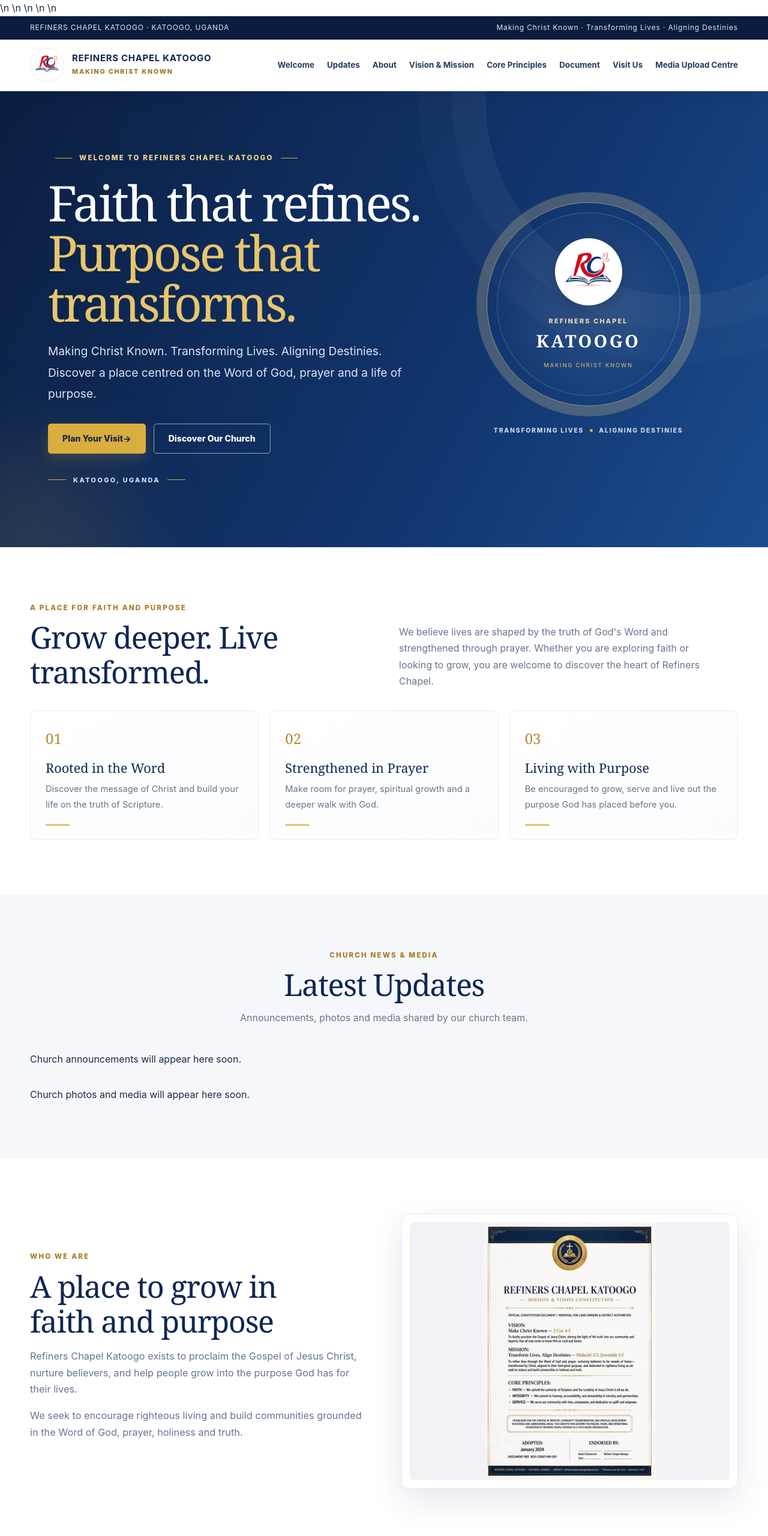
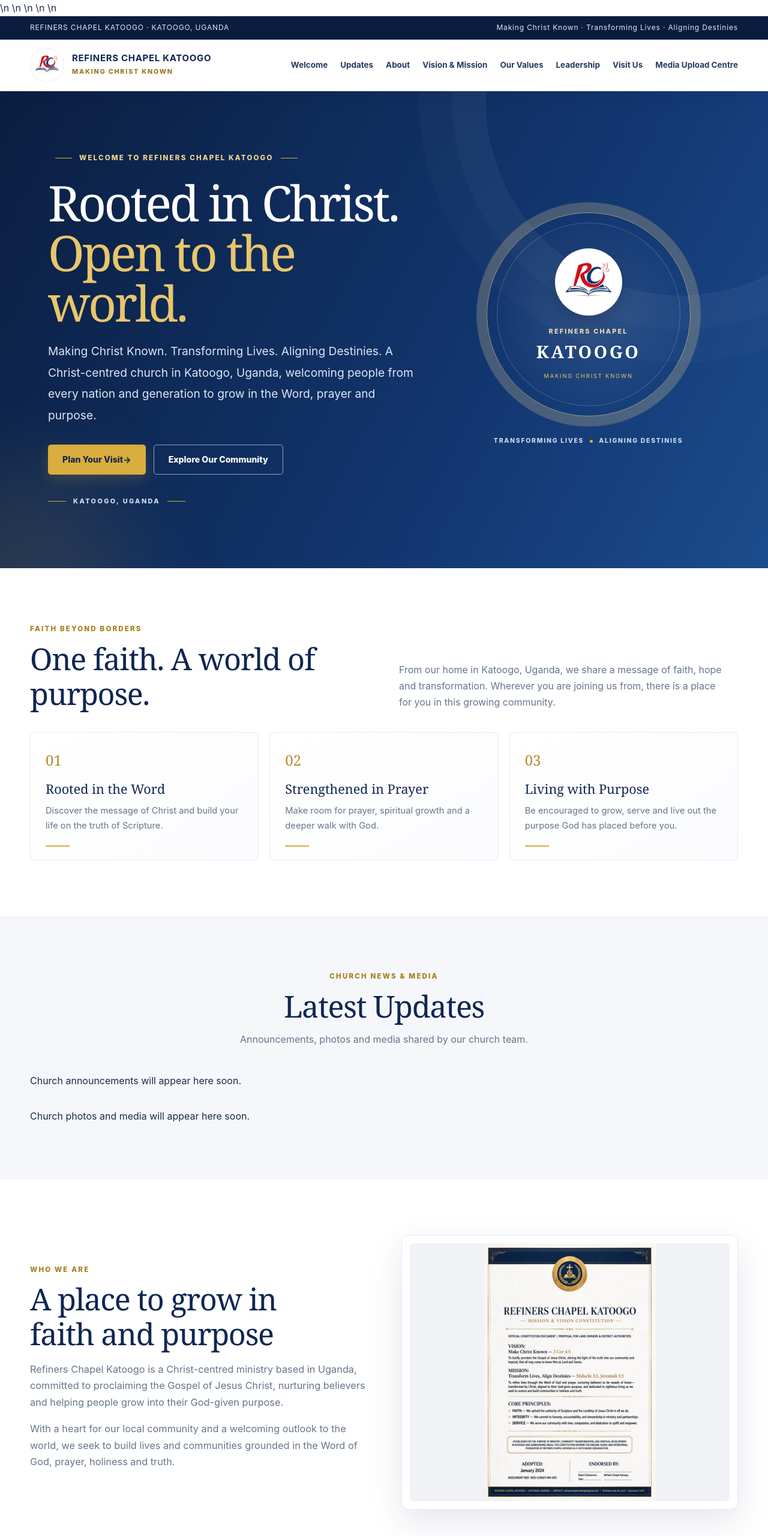
Before and after one commit to Refiners-chapel-katoogo/Refiners-chapel-website, a plain HTML site: page index.html in a window 1280 px wide. Shown: the top 2560 px of the page at 60% size. Drawn offline with nearby package versions, Linux system fonts and the light colour scheme; no server answers.

Commit message:
Make homepage internationally welcoming and feature Pastor Abby

```diff
--- a/index.html
+++ b/index.html
@@ -4,10 +4,10 @@
   <meta charset="UTF-8">
   <meta name="viewport" content="width=device-width, initial-scale=1">
   <meta name="theme-color" content="#102653">\n  <meta name="robots" content="index,follow">\n  <meta property="og:type" content="website">
-  <meta name="description" content="Welcome to Refiners Chapel Katoogo. Making Christ Known, Transforming Lives, Aligning Destinies through the Word of God and prayer.">
+  <meta name="description" content="Refiners Chapel Katoogo is a Christ-centred church in Uganda, led by Pastor Abby. Making Christ Known, Transforming Lives and Aligning Destinies through the Word of God and prayer.">
   <meta property="og:title" content="Refiners Chapel Katoogo">
   <meta property="og:description" content="Making Christ Known. Transforming Lives. Aligning Destinies.">
-  <title>Refiners Chapel Katoogo | Faith, Purpose &amp; Transformation</title>\n  <link rel="preconnect" href="https://fonts.googleapis.com">\n  <link rel="preconnect" href="https://fonts.gstatic.com" crossorigin>
+  <title>Refiners Chapel Katoogo | Refiners Chapel Katoogo | A Global Heart, Rooted in Christ</title>\n  <link rel="preconnect" href="https://fonts.googleapis.com">\n  <link rel="preconnect" href="https://fonts.gstatic.com" crossorigin>
   <style>
 
 :root{--navy:#102653;--blue:#174a91;--gold:#d9ad3e;--ink:#1c2b43;--muted:#66758c;--paper:#f5f7fb;--line:#e5eaf2;--white:#fff;--shadow:0 20px 55px rgba(16,38,83,.11);--max:1180px}
@@ -21,7 +21,7 @@ nav{display:flex;align-items:center;gap:21px}nav a{text-decoration:none;color:#2
 .pillars{display:grid;grid-template-columns:repeat(3,1fr);gap:20px}.pillar{position:relative;background:#fff;border:1px solid var(--line);border-radius:10px;padding:30px 27px;box-shadow:0 10px 30px rgba(16,38,83,.045);transition:transform .2s,box-shadow .2s}.pillar:hover{transform:translateY(-4px);box-shadow:var(--shadow)}.pillar .number{display:grid;place-items:center;width:43px;height:43px;border-radius:50%;background:#f8f0dc;color:#94701e;font-weight:900;margin-bottom:19px}.pillar h3{color:var(--navy);font-size:1.12rem;margin:0 0 8px}.pillar h3+h3{font-family:Georgia,serif;font-size:1.28rem;font-weight:500}.pillar p{color:var(--muted);margin:0}.scripture{margin-top:17px;color:#9a7623;font-size:.82rem;font-weight:800}
 .values{display:flex;justify-content:center;gap:14px;flex-wrap:wrap}.value{border:1px solid rgba(232,200,110,.6);border-radius:5px;padding:12px 26px;color:#f1d987;font-weight:800;letter-spacing:.03em;background:rgba(255,255,255,.035)}
 .document-wrap{display:grid;grid-template-columns:.8fr 1.2fr;gap:42px;align-items:center}.document-wrap p{color:var(--muted)}.document-image{background:#fff;padding:12px;border:1px solid var(--line);border-radius:12px;box-shadow:var(--shadow)}.document-image img{width:100%;max-height:560px;object-fit:contain;object-position:top;background:#f1f3f7;border-radius:7px}
-.visit-card{background:linear-gradient(120deg,#102653,#174a91);border-radius:12px;border-left:5px solid var(--gold);padding:clamp(28px,5vw,48px);color:#fff;display:flex;align-items:center;justify-content:space-between;gap:25px;box-shadow:var(--shadow)}.visit-card h2{color:#fff;margin:5px 0 8px}.visit-card p{color:#d5e0f0;margin:0}.visit-card .kicker{color:#e8c86e}
+.leader-card{max-width:850px;margin:auto;display:flex;align-items:center;gap:34px;padding:clamp(25px,5vw,44px);border:1px solid var(--line);border-radius:12px;background:linear-gradient(125deg,#fff,#f7f9fc);box-shadow:var(--shadow)}.leader-monogram{flex:0 0 150px;width:150px;height:150px;border-radius:50%;display:grid;place-items:center;background:linear-gradient(145deg,#102653,#1b4c8d);border:6px solid #f3e8c8;outline:1px solid #d9ad3e;color:#f2d98e;font:500 2.7rem Georgia,serif;letter-spacing:.06em}.leader-copy h3{font:500 clamp(1.8rem,4vw,2.6rem) Georgia,serif;color:var(--navy);margin:4px 0 8px}.leader-copy p{color:var(--muted);margin:0 0 14px}.leader-location{font-size:.68rem;font-weight:850;letter-spacing:.14em;color:#9a7623}.visit-card{background:linear-gradient(120deg,#102653,#174a91);border-radius:12px;border-left:5px solid var(--gold);padding:clamp(28px,5vw,48px);color:#fff;display:flex;align-items:center;justify-content:space-between;gap:25px;box-shadow:var(--shadow)}.visit-card h2{color:#fff;margin:5px 0 8px}.visit-card p{color:#d5e0f0;margin:0}.visit-card .kicker{color:#e8c86e}
 footer{background:#08172f;color:#d6dfed;padding:32px 0}.footer-inner{display:flex;justify-content:space-between;gap:20px;align-items:center;flex-wrap:wrap}.footer-brand{font-weight:850;color:#fff;letter-spacing:.04em}footer small{color:#aebbd0}.back-top{color:#e8c86e;text-decoration:none;font-weight:750;font-size:.88rem}
 .public-updates{display:grid;grid-template-columns:repeat(auto-fit,minmax(240px,1fr));gap:18px;margin-bottom:32px}.public-announcement{background:#fff;border:1px solid var(--line);border-radius:10px;padding:23px;box-shadow:0 8px 24px rgba(16,38,83,.05)}.public-announcement h3{color:var(--navy);margin:0 0 8px}.public-announcement p{color:var(--muted);white-space:pre-wrap;margin:8px 0}.public-announcement small{color:var(--muted)}.urgent-label{display:inline-block;color:#a12b35;font-size:.72rem;font-weight:900;letter-spacing:.08em;margin-bottom:7px}.public-media{display:grid;grid-template-columns:repeat(auto-fit,minmax(190px,1fr));gap:16px}.public-media figure{margin:0;background:#fff;border:1px solid var(--line);border-radius:10px;overflow:hidden}.public-media img,.public-media video{width:100%;height:190px;object-fit:cover;background:#e9edf2}.public-media figcaption{padding:13px 15px;color:var(--navy);font-weight:750}.public-media a{color:#9a7623}
 :focus-visible{outline:3px solid var(--gold);outline-offset:3px}
@@ -34,7 +34,7 @@ footer{background:#08172f;color:#d6dfed;padding:32px 0}.footer-inner{display:fle
 .hero{padding:clamp(68px,8vw,108px) 0}.hero-layout{display:grid;grid-template-columns:1.18fr .82fr;align-items:center;gap:50px;max-width:1120px}.hero-copy{text-align:left}.hero-copy h1{font-size:clamp(2.8rem,6.4vw,5.4rem);margin:22px 0}.hero-copy h1 span{color:#e7c66c}.hero-copy p{margin:0 0 31px}.hero-copy .actions{justify-content:flex-start}.hero-note{display:flex;align-items:center;gap:12px;margin-top:35px;color:#d2ddef;font-size:.68rem;font-weight:800;letter-spacing:.22em}.hero-note-line{width:30px;height:1px;background:#d9ad3e}
 .hero-emblem{display:flex;flex-direction:column;align-items:center;justify-content:center;min-height:360px;position:relative}.emblem-ring{width:min(100%,340px);aspect-ratio:1;border:1px solid rgba(233,202,123,.65);border-radius:50%;padding:16px;box-shadow:0 0 0 16px rgba(255,255,255,.035),0 0 0 17px rgba(233,202,123,.22);display:grid;place-items:center}.emblem-inner{width:100%;height:100%;border:1px solid rgba(255,255,255,.2);border-radius:50%;display:flex;flex-direction:column;align-items:center;justify-content:center;text-align:center;padding:26px;background:radial-gradient(circle,rgba(255,255,255,.10),rgba(255,255,255,.015) 70%)}.emblem-inner img{width:112px;height:112px;object-fit:contain;background:#fff;border-radius:50%;padding:7px;margin-bottom:17px;box-shadow:0 10px 28px rgba(0,0,0,.2)}.emblem-inner span{font-size:.68rem;letter-spacing:.2em;color:#e7d8ad;font-weight:800}.emblem-inner strong{font-family:Georgia,serif;font-size:1.8rem;color:#fff;letter-spacing:.12em}.emblem-inner small{font-size:.58rem;letter-spacing:.2em;color:#e7c66c;margin-top:8px}.emblem-caption{margin-top:32px;color:#cbd8eb;font-size:.65rem;letter-spacing:.17em;font-weight:800;display:flex;align-items:center;gap:10px}.emblem-caption i{width:5px;height:5px;background:#d9ad3e;border-radius:50%}
 .welcome-section{background:#fff}.welcome-intro{display:grid;grid-template-columns:1fr 1fr;gap:50px;align-items:end;margin-bottom:35px}.welcome-intro h2{margin-bottom:0}.welcome-intro>p{margin:0;color:var(--muted);max-width:540px}.welcome-cards{display:grid;grid-template-columns:repeat(3,1fr);gap:18px}.welcome-card{min-height:205px;border:1px solid var(--line);padding:26px 25px 22px;border-radius:9px;display:flex;flex-direction:column;align-items:flex-start;justify-content:space-between;background:linear-gradient(145deg,#fff,#fbfcfe);transition:transform .2s,box-shadow .2s}.welcome-card:hover{transform:translateY(-4px);box-shadow:var(--shadow)}.welcome-icon{font-family:Georgia,serif;color:#b58b2c;font-size:1.5rem}.welcome-card h3{font-family:Georgia,serif;color:var(--navy);font-size:1.35rem;font-weight:500;margin:10px 0 5px}.welcome-card p{margin:0;color:var(--muted);font-size:.92rem}.card-rule{width:40px;height:2px;background:var(--gold);margin-top:20px}
-@media(max-width:800px){.hero-layout{grid-template-columns:1fr;gap:44px}.hero-copy{text-align:center}.hero-copy .actions{justify-content:center}.hero-note{justify-content:center}.hero-emblem{min-height:300px}.emblem-ring{width:min(76vw,300px)}.emblem-inner img{width:95px;height:95px}.welcome-intro{grid-template-columns:1fr;gap:15px}.welcome-cards{grid-template-columns:1fr}.welcome-card{min-height:175px}}
+@media(max-width:800px){.leader-card{flex-direction:column;text-align:center}.leader-monogram{flex-basis:130px;width:130px;height:130px}.hero-layout{grid-template-columns:1fr;gap:44px}.hero-copy{text-align:center}.hero-copy .actions{justify-content:center}.hero-note{justify-content:center}.hero-emblem{min-height:300px}.emblem-ring{width:min(76vw,300px)}.emblem-inner img{width:95px;height:95px}.welcome-intro{grid-template-columns:1fr;gap:15px}.welcome-cards{grid-template-columns:1fr}.welcome-card{min-height:175px}}
 
   </style>
 </head>
@@ -49,7 +49,7 @@ footer{background:#08172f;color:#d6dfed;padding:32px 0}.footer-inner{display:fle
       </a>
       <button class="menu-toggle" type="button" aria-expanded="false" aria-controls="main-nav">Menu</button>
       <nav id="main-nav" aria-label="Main navigation">
-        <a href="#welcome">Welcome</a><a href="#updates">Updates</a><a href="#about">About</a><a href="#vision">Vision &amp; Mission</a><a href="#values">Core Principles</a><a href="#constitution">Document</a><a href="#visit">Visit Us</a><a href="admin.html">Media Upload Centre</a>
+        <a href="#welcome">Welcome</a><a href="#updates">Updates</a><a href="#about">About</a><a href="#vision">Vision &amp; Mission</a><a href="#values">Our Values</a><a href="#leadership">Leadership</a><a href="#visit">Visit Us</a><a href="admin.html">Media Upload Centre</a>
       </nav>
     </div>
   </header>
@@ -59,11 +59,11 @@ footer{background:#08172f;color:#d6dfed;padding:32px 0}.footer-inner{display:fle
       <div class="container hero-layout">
         <div class="hero-copy">
           <div class="eyebrow">Welcome to Refiners Chapel Katoogo</div>
-          <h1>Faith that refines.<br><span>Purpose that transforms.</span></h1>
-          <p>Making Christ Known. Transforming Lives. Aligning Destinies. Discover a place centred on the Word of God, prayer and a life of purpose.</p>
+          <h1>Rooted in Christ.<br><span>Open to the world.</span></h1>
+          <p>Making Christ Known. Transforming Lives. Aligning Destinies. A Christ-centred church in Katoogo, Uganda, welcoming people from every nation and generation to grow in the Word, prayer and purpose.</p>
           <div class="actions">
             <a class="btn btn-gold" href="#visit">Plan Your Visit <span aria-hidden="true">→</span></a>
-            <a class="btn btn-outline" href="#about">Discover Our Church</a>
+            <a class="btn btn-outline" href="#about">Explore Our Community</a>
           </div>
           <div class="hero-note"><span class="hero-note-line"></span><span>KATOOGO, UGANDA</span><span class="hero-note-line"></span></div>
         </div>
@@ -77,7 +77,7 @@ footer{background:#08172f;color:#d6dfed;padding:32px 0}.footer-inner{display:fle
 
     <section class="section welcome-section" id="welcome">
       <div class="container">
-        <div class="welcome-intro"><div><div class="kicker">A place for faith and purpose</div><h2>Grow deeper. Live transformed.</h2></div><p>We believe lives are shaped by the truth of God's Word and strengthened through prayer. Whether you are exploring faith or looking to grow, you are welcome to discover the heart of Refiners Chapel.</p></div>
+        <div class="welcome-intro"><div><div class="kicker">Faith beyond borders</div><h2>One faith. A world of purpose.</h2></div><p>From our home in Katoogo, Uganda, we share a message of faith, hope and transformation. Wherever you are joining us from, there is a place for you in this growing community.</p></div>
         <div class="welcome-cards">
           <article class="welcome-card"><span class="welcome-icon">01</span><div><h3>Rooted in the Word</h3><p>Discover the message of Christ and build your life on the truth of Scripture.</p></div><span class="card-rule"></span></article>
           <article class="welcome-card"><span class="welcome-icon">02</span><div><h3>Strengthened in Prayer</h3><p>Make room for prayer, spiritual growth and a deeper walk with God.</p></div><span class="card-rule"></span></article>
@@ -99,8 +99,8 @@ footer{background:#08172f;color:#d6dfed;padding:32px 0}.footer-inner{display:fle
         <div class="about-copy">
           <div class="kicker">Who We Are</div>
           <h2>A place to grow in faith and purpose</h2>
-          <p>Refiners Chapel Katoogo exists to proclaim the Gospel of Jesus Christ, nurture believers, and help people grow into the purpose God has for their lives.</p>
-          <p>We seek to encourage righteous living and build communities grounded in the Word of God, prayer, holiness and truth.</p>
+          <p>Refiners Chapel Katoogo is a Christ-centred ministry based in Uganda, committed to proclaiming the Gospel of Jesus Christ, nurturing believers and helping people grow into their God-given purpose.</p>
+          <p>With a heart for our local community and a welcoming outlook to the world, we seek to build lives and communities grounded in the Word of God, prayer, holiness and truth.</p>
         </div>
         <div class="image-panel">
           <img src="assets/IMG-20261119-WA0061.jpg" alt="Refiners Chapel Katoogo mission and vision document" loading="lazy">
@@ -163,6 +163,14 @@ footer{background:#08172f;color:#d6dfed;padding:32px 0}.footer-inner{display:fle
         <div class="document-image">
           <img src="assets/IMG-20261119-WA0061.jpg" alt="Mission and vision document supplied for Refiners Chapel Katoogo" loading="lazy">
         </div>
+      </div>
+    </section>
+
+
+    <section class="section" id="leadership">
+      <div class="container">
+        <div class="section-heading"><div class="kicker">Pastoral Leadership</div><h2>Guided by faith. Serving with purpose.</h2><p>Leadership rooted in the Gospel and a commitment to helping people grow in Christ.</p></div>
+        <div class="leader-card"><div class="leader-monogram" aria-hidden="true">PA</div><div class="leader-copy"><div class="kicker">Our Pastor</div><h3>Pastor Abby</h3><p>Serving the Refiners Chapel Katoogo family through the teaching of God’s Word, prayer and pastoral care.</p><span class="leader-location">REFINERS CHAPEL KATOOGO · UGANDA</span></div></div>
       </div>
     </section>
 
```
